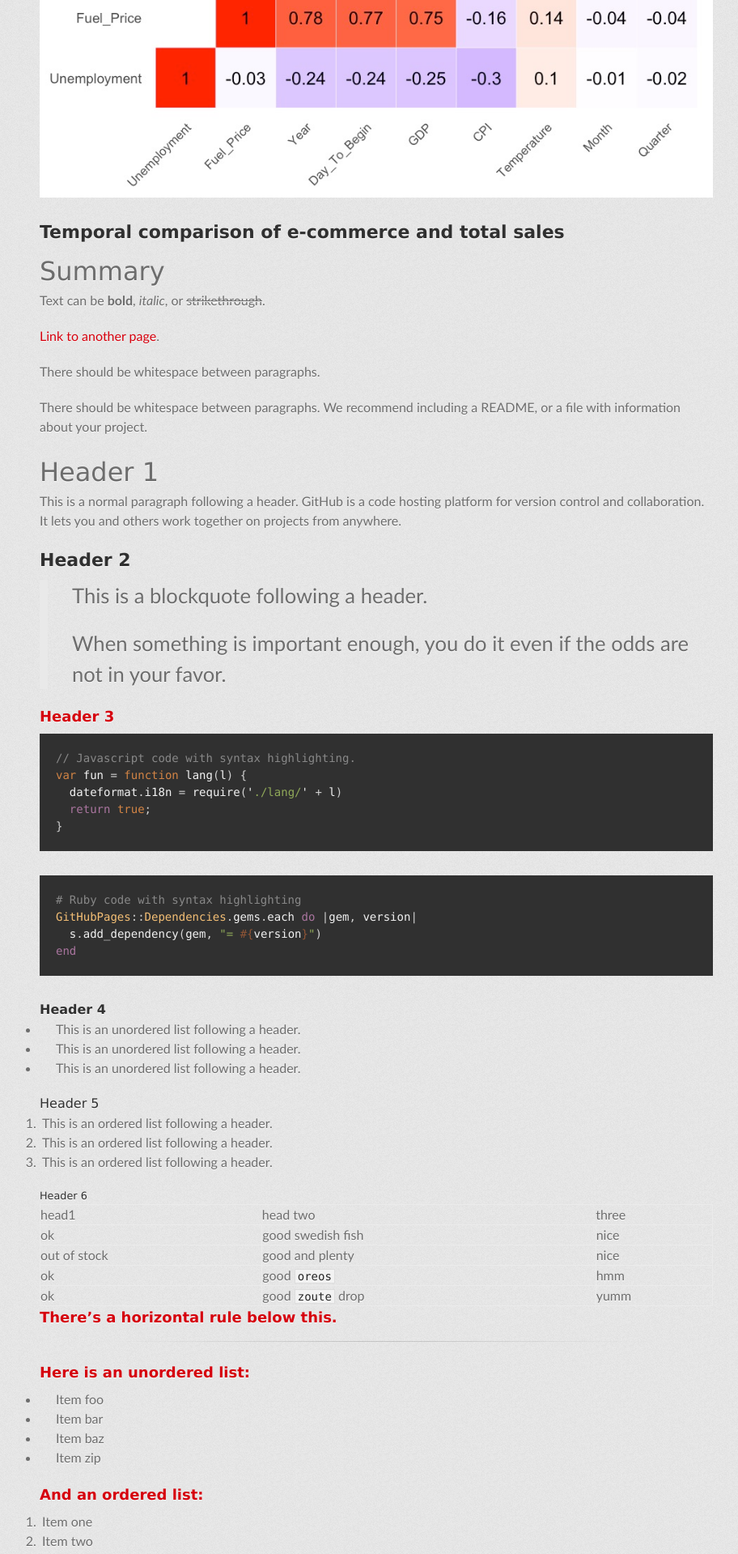
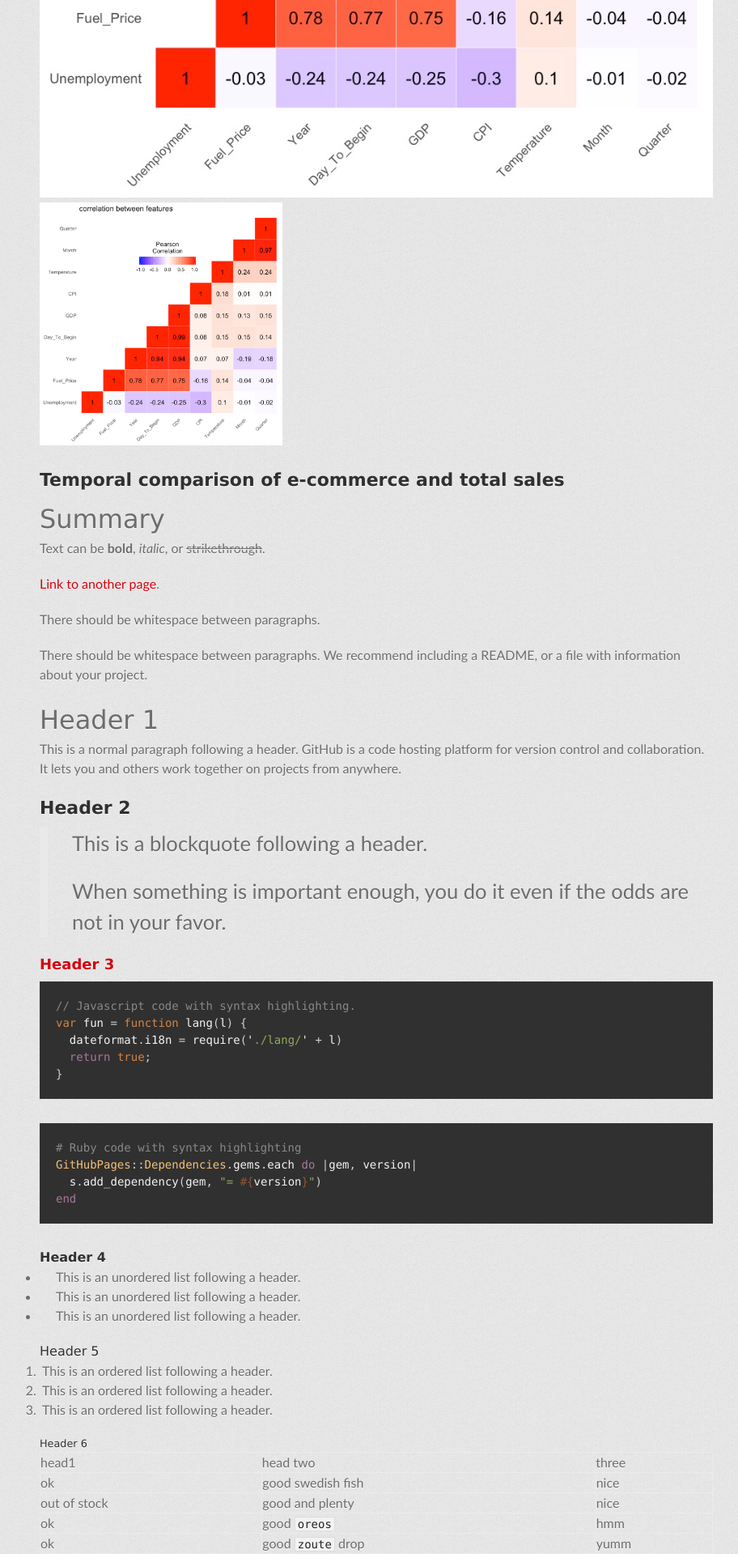
Before and after one commit to churchillcui/ads_retail, a Jekyll site: the page built from index.md, in a window 1280 px wide. Shown: the part 3157-5076 px from the top of the page at 81% size, without its empty margins (175-1087 px from the left). Built offline with Jekyll 4.4.1, drawn with Linux system fonts in a browser that asks for light colours; some web fonts are replaced.

Commit message:
Update index.md

```diff
--- a/index.md
+++ b/index.md
@@ -53,7 +53,7 @@ In the second subproject, we modelled the temporal trend differences between e-c
 Many factors are potential to influence weekly sales of retailers, such as Unemployment rate, CPI, Temperature, Fuel price, Store size, etc. We explore the correlations between several temporal features (Unemployment rate, Fuel price, CPI, Temperature, GDP) and temporal variables with different scales (Year, Month, Quarter, Number of days since event begin). Some of features display strong correlations with temporal variables (Fuel price, GDP) while others do not (Unemployment rate, CPI, Temperature) from this crude correlation plots. As for relationship between features, we do not observe large dependence except between Fuel price and GDP, where time is infered to be a confounder based on their respective temporal trend.
 
 ![correlation](https://churchillcui.github.io/ads_retail/images/corr.jpeg)
-
+<img src="images/corr.jpeg" alt="correlation" width = "300">
 
 ## Temporal comparison of e-commerce and total sales
 
```
